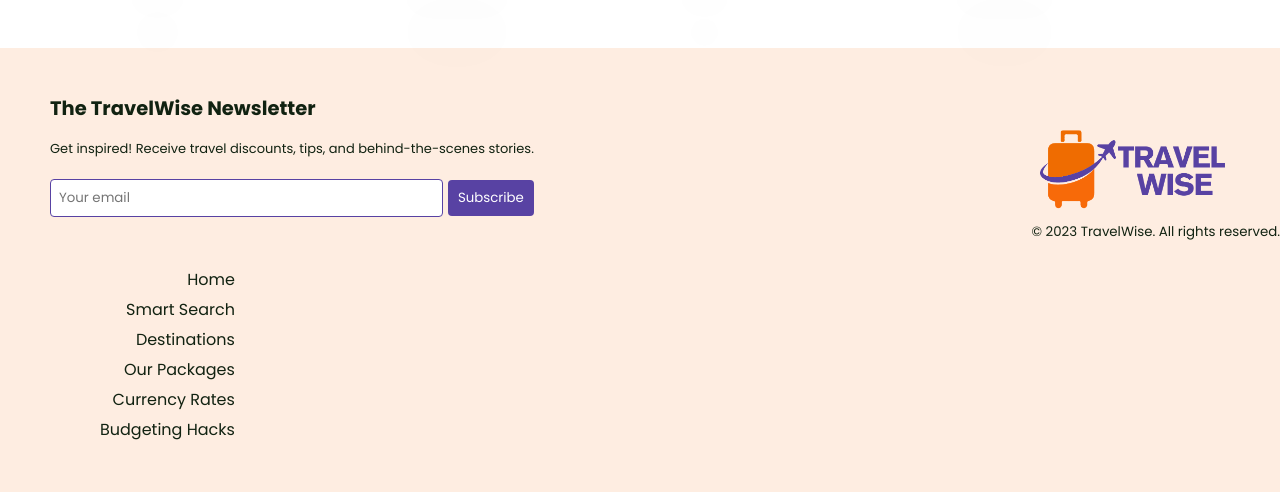
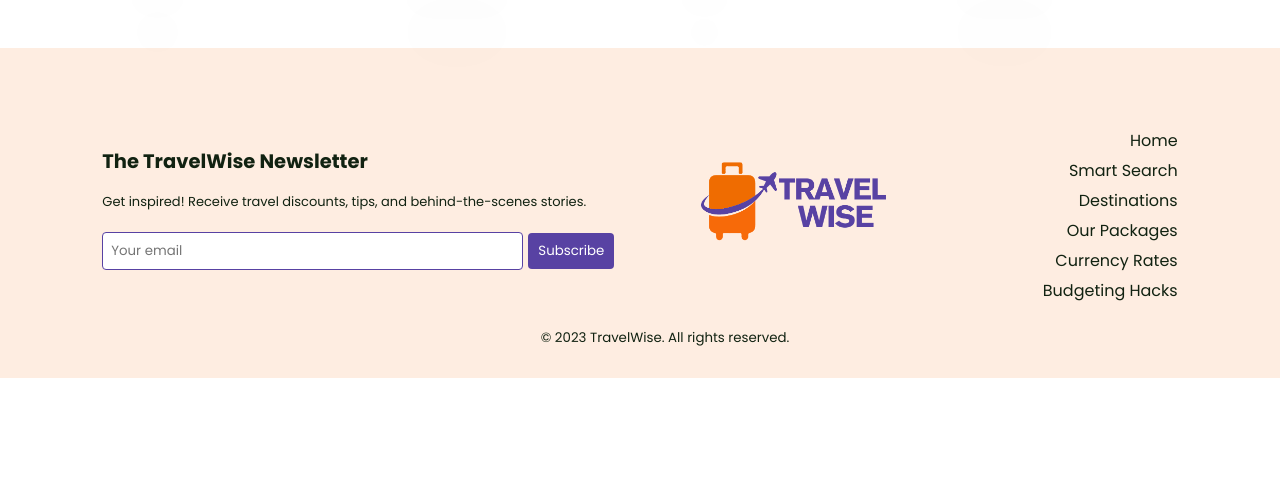
Before and after one commit to moizeshenriques/travelwise, a PHP site: page /bali.html in a window 1280 px wide. Shown: the part 2932-3424 px from the top of the page. After the commit the page ends 3310 px from the top, so only its background shows below. Run offline with PHP 8.4, Linux system fonts and the light colour scheme; some web fonts are replaced.

Commit message:
footer mobile friendly

```diff
--- a/japan.html
+++ b/japan.html
@@ -237,7 +237,7 @@
     background: url('images/japan/nagoya.jpg') center/cover;
     }
 
-    @media screen and (max-width: 600px) {
+    @media screen and (max-width: 900px) {
 
         .explore-japan-section {
             padding: 0px;
--- a/southafrica.html
+++ b/southafrica.html
@@ -237,7 +237,7 @@
     background: url('images/southafrica/overstrand.jpg') center/cover;
     }
 
-    @media screen and (max-width: 600px) {
+    @media screen and (max-width: 900px) {
 
         .explore-southafrica-section {
             padding: 0px;
--- a/styles.css
+++ b/styles.css
@@ -144,6 +144,23 @@ footer {
     transition: 0.4s;
 }
 
+@media screen and (max-width: 1400px) {
+    footer {
+        display: flex;
+        align-items: center;
+        justify-content: space-evenly;
+    }
+
+    .subscribe-container {
+        width: 40%;
+    }
+
+    .logo-small {
+        margin: 0;
+        margin-left: 2rem;
+    }
+}
+
 @media screen and (max-width: 900px) {
     header {
         flex-direction: column;
@@ -200,8 +217,8 @@ footer {
 
     .logo-small {
         width: 30%;
-        margin: 0;
-        margin-top: 30px;
+        margin: 0 !important;
+        margin-top: 30px !important;
     }
 
     .page-links {
```
